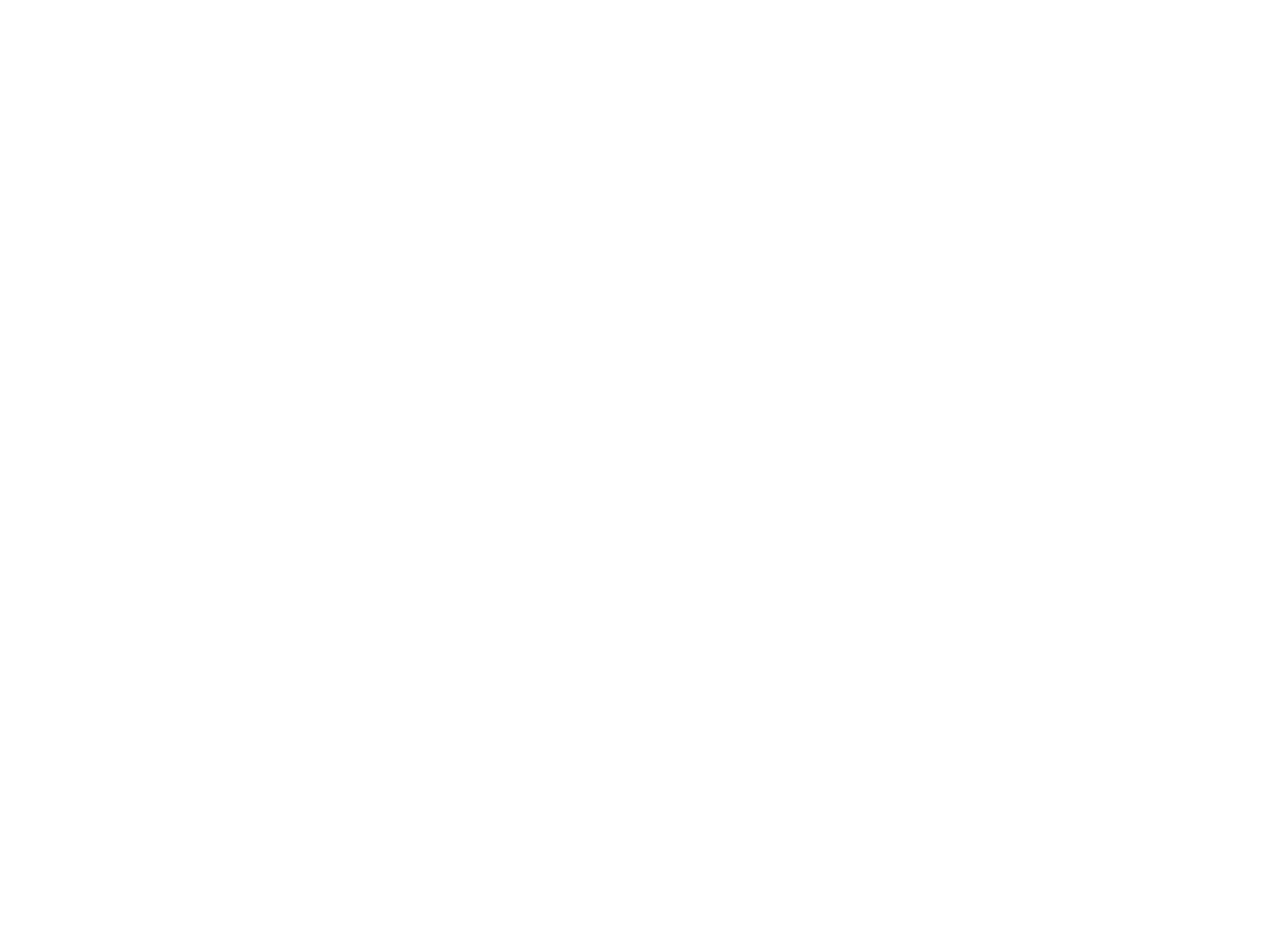
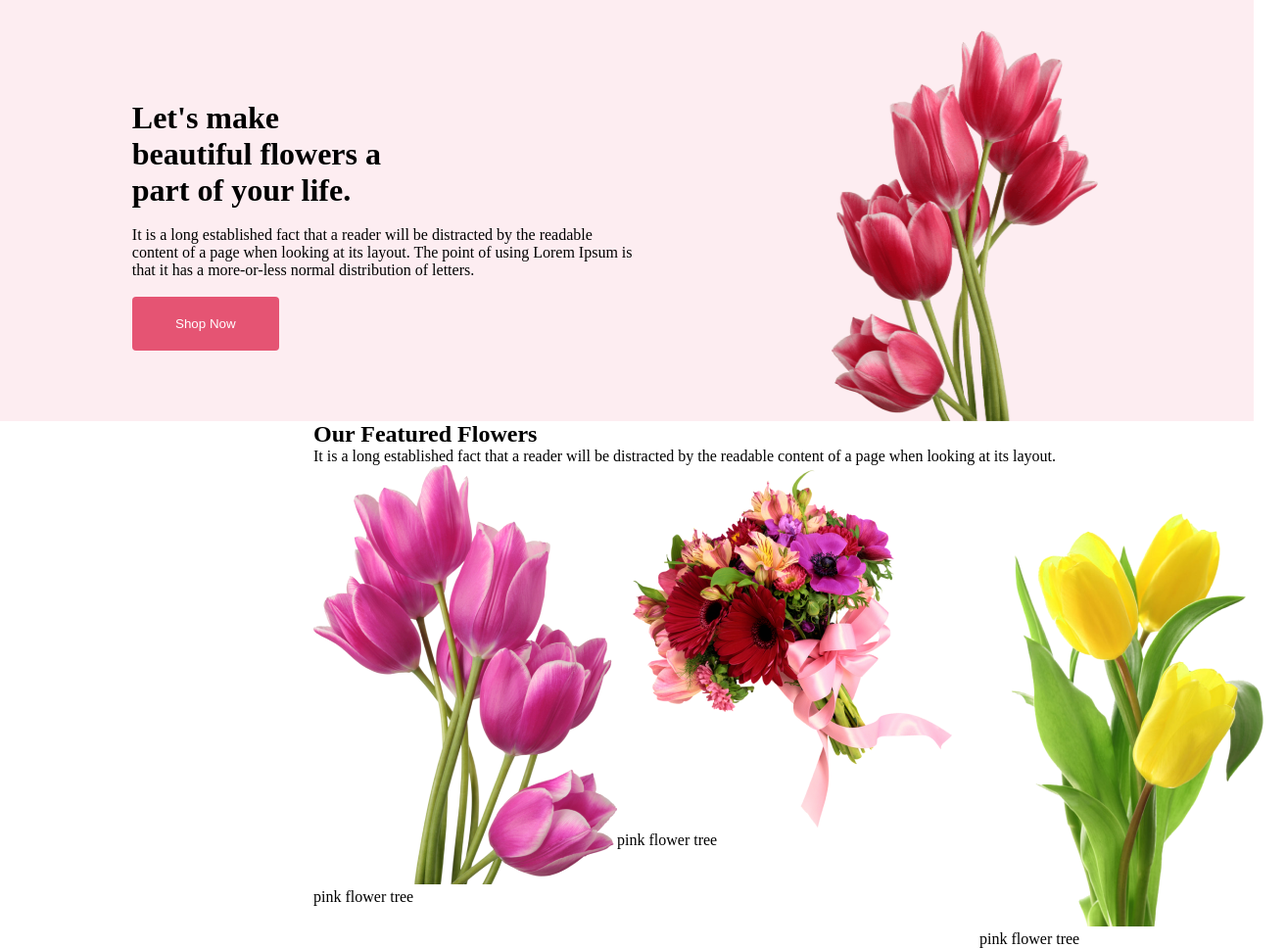
Before and after one commit to madihaHaque9/flowerAssignment, a plain HTML site: page index.html in a window 1280 px wide. Shown: the whole page at 98% size, 1314 px wide, since content can reach past the window. Before the commit the page ends 800 px from the top, so only its background shows below. Drawn offline with Linux system fonts and the light colour scheme.

Commit message:
commit message

```diff
--- a/index.html
+++ b/index.html
@@ -3,9 +3,63 @@
 <head>
     <meta charset="UTF-8">
     <meta name="viewport" content="width=device-width, initial-scale=1.0">
-    <title>Document</title>
+    <title>Flower Website</title>
+    <link rel="preconnect" href="https://fonts.googleapis.com">
+<link rel="preconnect" href="https://fonts.gstatic.com" crossorigin>
+<link href="https://fonts.googleapis.com/css2?family=Merriweather:ital,wght@0,300;0,400;0,700;1,700&display=swap" rel="stylesheet">
+    <link rel="stylesheet" href="style.css">
 </head>
 <body>
+    <header>
+        <div class="header-container">
+            <div class="header-des">
+                <h1>Let's make <br>
+                    beautiful flowers a <br>
+                    part of your life.</h1>
+                    <br>
+                    <p>It is a long established fact that a reader will be distracted by the readable <br>
+                        content of a page when looking at its layout. The point of using Lorem Ipsum is <br>
+                        that it has a more-or-less normal distribution of letters.</p>
+                        <br>
+                        <button class="btn-primary">Shop Now</button>
 
+            </div>
+            <div class="header-img">
+                <img class="h1-pic" src="Flower Asset/pngwing 10.png" alt="">
+
+            </div>
+
+        </div>
+        <div class="pink-flower">
+            <div class="flower">
+                <h2>Our Featured Flowers</h2>
+
+            <p>It is a long established fact that a reader will be distracted by the readable content of a page when looking at its layout.
+
+        <br>
+        <div class="pink-flower-img">
+            <div class="img-6">
+                <img src="Flower Asset/pngwing 6.png" alt="">
+            <p>pink flower tree</p>
+            </div>
+            <div class="img-5">
+                <img src="Flower Asset/pngwing 5.png" alt="">
+           <p>pink flower tree</p>
+            </div>
+           <div class="img-7">
+            <img src="Flower Asset/pngwing 7.png" alt="">
+            <p>pink flower tree</p>
+           </div>
+        </div>
+
+            </div>
+        </div>
+    </header>
+    <main>
+
+    </main>
+    <footer>
+
+    </footer>
 </body>
 </html>
--- a/style.css
+++ b/style.css
@@ -0,0 +1,48 @@
+*{
+    margin: 0 auto;
+    padding: 0;
+}
+html{
+    scroll-behavior: smooth;
+}
+body{
+    font-style: 'Merriweather', serif; ;
+}
+/* header design */
+.header-container{
+    background-color: rgba(229, 84, 115, 0.10);
+    display: flex;
+    align-items: center;
+    justify-content: space-around;
+    margin: 0 auto;
+    padding: 30px 50px 0px 40px;
+}
+.header-container .h1-pic{
+    /* padding: 0px;
+    margin-bottom: 0px; */
+    height: 400px;
+    width: 300px;
+    display: block;
+}
+.btn-primary{
+    border: none;
+    border-radius: 4px;
+    background: #E55473;
+    color: #FFFFFF;
+    padding: 20px;
+    width: 150px;
+}
+.btn-primary:hover{
+    background-color:bisque;
+    color: black;
+}
+.pink-flower{
+    width: 50%;
+    margin: auto;
+    display: flex;
+    align-items: center;
+}
+.pink-flower-img{
+    display: flex;
+    justify-content: space-between;
+}
```
